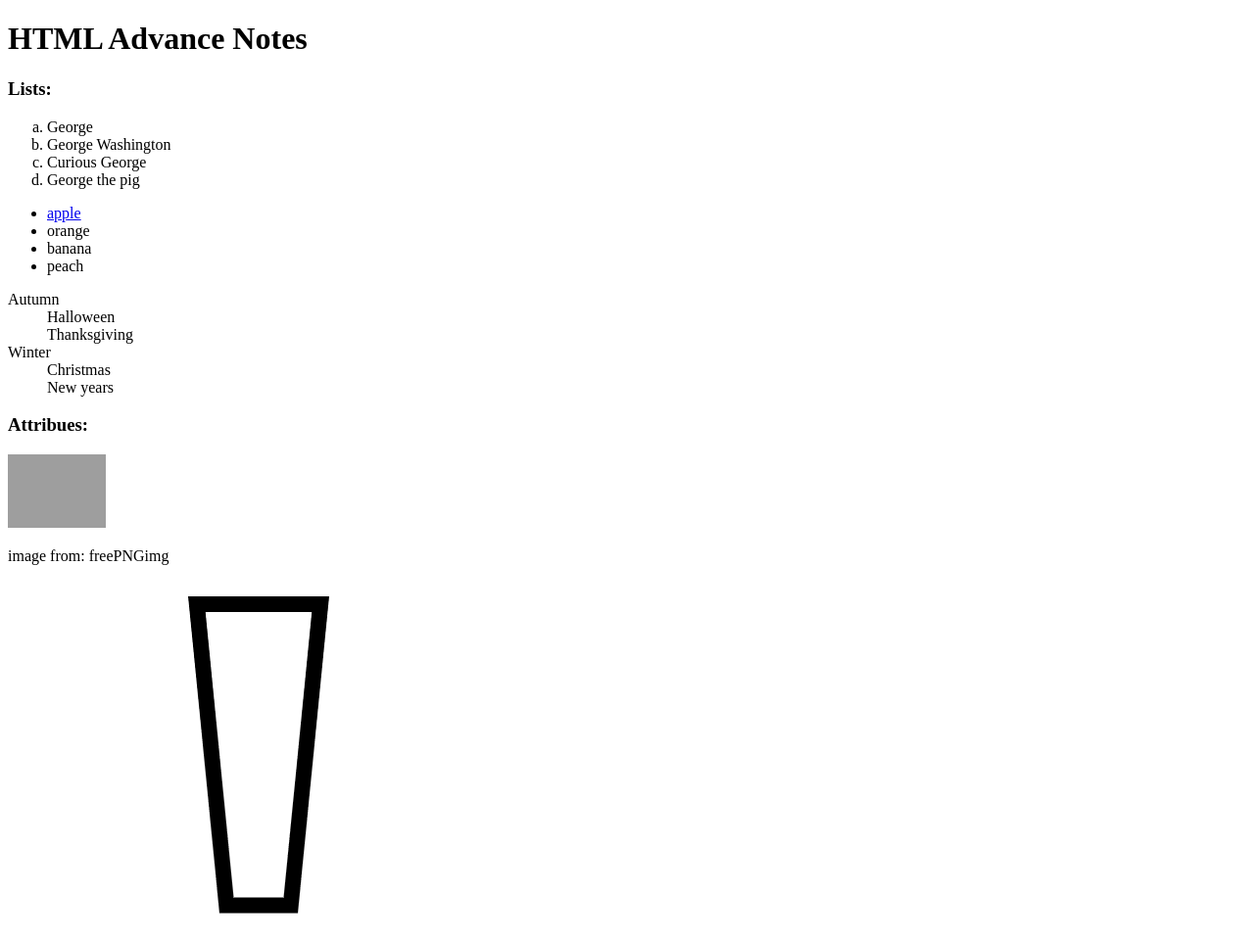
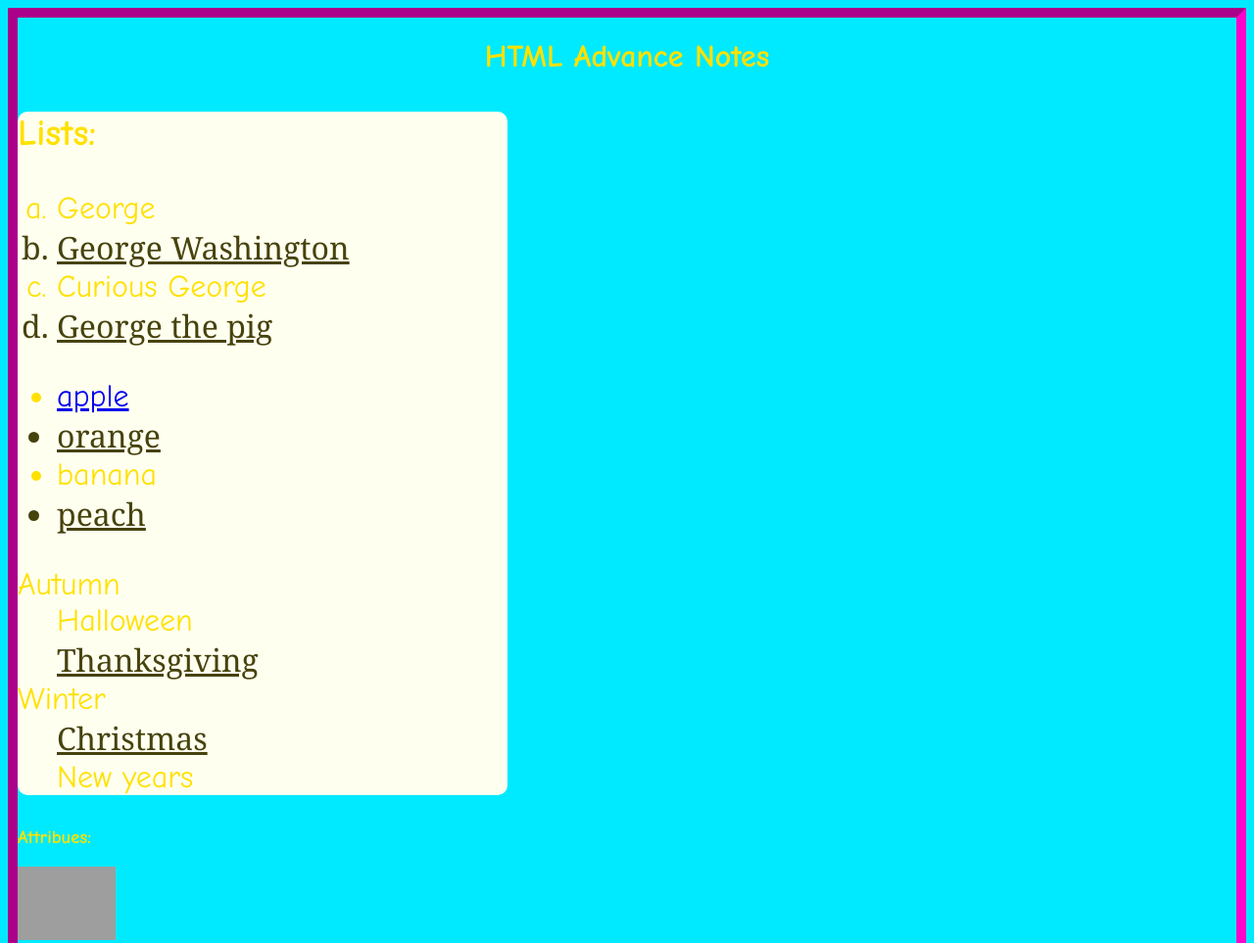
Before and after one commit to CuriosityLight/KC_WebDev, a plain HTML site: page advance.html in a window 1280 px wide. Shown: the top 963 px of the page at 98% size. Drawn offline with Linux system fonts and the light colour scheme; grey boxes are pictures that could not be loaded.

Commit message:
lkjslkjds

```diff
--- a/advance.html
+++ b/advance.html
@@ -3,30 +3,60 @@
     <head>
         <title>HTML advance notes</title>
         <meta charset="UTF-8">
+        <style>
+            /* cascading style sheets
+            1. selecter => says what to change
+            2. declaration
+                a. property => what about the element to change\
+                b. value => how to change it
+            */
+            body{
+                color: rgb(255, 225, 0);
+                font-family: "comic sans MS", "comic sans", cursive;
+                background-color: rgb(0, 234, 255);
+                border: inset 10px #ff01cc;
+            }
+            h1{
+                text-align: center;
+            }
+            #even{
+                color: rgb(71, 67, 13);
+                text-decoration: underline;
+                font-family: Georgia, 'Times New Roman', Times, serif;
+            }
+            .lists{
+                width: 500px;
+                background-color:ivory;
+                border-radius: 10px;
+                font-size: 2rem;
+            }
+        </style>
     </head>
     <body>
         <h1>HTML Advance Notes</h1>
+        <div class="lists">
         <h3>Lists: </h3>
         <ol type="a">
             <li>George</li>
-            <li>George Washington</li>
+            <li id="even">George Washington</li>
             <li>Curious George</li>
-            <li>George the pig</li>
+            <li id="even">George the pig</li>
         </ol>
         <ul>
             <li><a href="https://en.wikipedia.org/wiki/Banana"target="blank"> apple</a></li>
-            <li>orange</li>
+            <li id="even">orange</li>
             <li>banana</li>
-            <li>peach</li>
+            <li id="even">peach</li>
         </ul>
         <dl>
             <dt>Autumn</dt>
             <dd>Halloween</dd>
-            <dd>Thanksgiving</dd>
+            <dd id="even">Thanksgiving</dd>
             <dt>Winter</dt>
-            <dd>Christmas</dd>
+            <dd id="even">Christmas</dd>
             <dd>New years</dd>
         </dl>
+        </div>
         <h3>Attribues: </h3>
         <div>
         <a href="https://freepngimg.com/png/103527-question-mark/icon"target="_blank"><img src="https://freepngimg.com/thumb/question_mark/103527-question-mark.png" alt="question mark" width="100px"></a>
```
Also changed, not shown: colors.html (added, +48 -0 lines).
